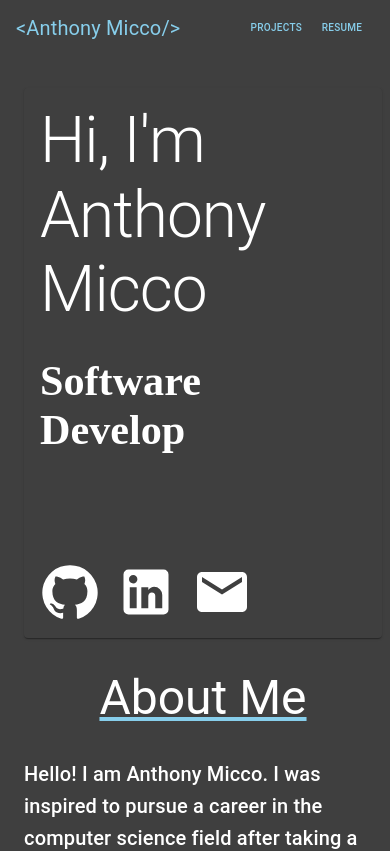
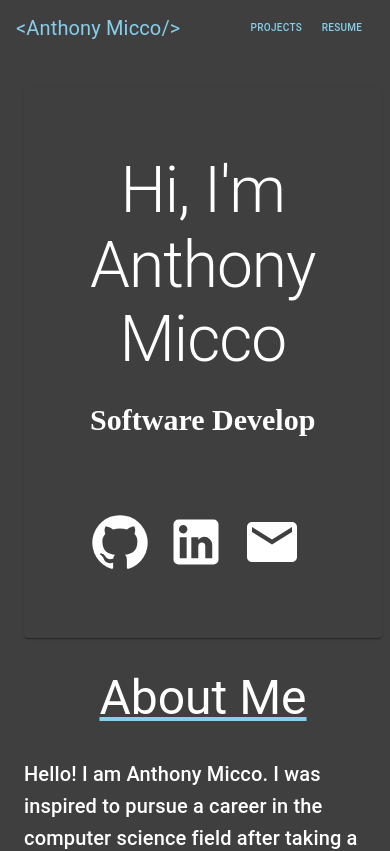
Before and after one commit to Ajmicco18/personalWebsite, a React (Create React App) app: page / in a window 390 px wide. Shown: the top 851 px of the page. Built offline with nearby package versions, Linux system fonts and the light colour scheme.

Commit message:
fixed Typewriter and Header responsiveness

```diff
--- a/src/components/Header.jsx
+++ b/src/components/Header.jsx
@@ -5,12 +5,12 @@ import Typewriter from "./Typewriter";
 export default function Header() {
     return (
         <Box marginTop={10} marginBottom={2} display={"flex"} alignItems={"center"} justifyContent={"center"}>
-            <Container maxWidth="fixed">
-                <Box display={"flex"} justifyContent={"center"}>
+            <Container >
+                <Box display={"flex"} justifyContent={"center"} maxWidth={"100%"}>
                     <Card sx={{ display: "flex", maxWidth: "100%", backgroundColor: "rgb(63, 63, 63)" }}>
-                        <Box sx={{ display: "flex", flexDirection: "column" }}>
-                            <CardContent sx={{ flex: "1 0 auto" }}>
-                                <Typography color="white" component="div" variant="h1" sx={{ fontSize: { xs: "4rem", md: "70px" } }}>
+                        <Box sx={{ display: "flex", flexDirection: "column", maxWidth: "2000px", padding: "50px" }}>
+                            <CardContent maxWidth="100%" sx={{ flex: "1 0 auto" }}>
+                                <Typography color="white" component="div" variant="h1" sx={{ textAlign: { xs: "center", sm: "left" }, fontSize: { xs: "4rem", md: "70px" } }}>
                                     Hi, I'm <br></br> Anthony Micco
                                 </Typography>
                                 <Typewriter></Typewriter>
@@ -29,7 +29,7 @@ export default function Header() {
                         </Box>
                         <CardMedia
                             component="img"
-                            sx={{ maxWidth: "40%", position: "sticky", opacity: { xs: "0%", md: "100%" } }}
+                            sx={{ maxWidth: "40%", position: "sticky", opacity: { xs: "0%", sm: "100%" } }}
                             image="../images/portrait.jpg"
                             alt="Self-portait"
                         />
--- a/src/components/Typewriter.jsx
+++ b/src/components/Typewriter.jsx
@@ -1,3 +1,4 @@
+import { Box } from "@mui/material";
 import React, { useEffect, useState } from "react"
 const words = ["Student", "Software Developer"]
 
@@ -30,6 +31,13 @@ export default function Typewriter() {
     }
 
     return (
-        <h1 >{text}</h1>
+        <Box component="h2"
+            sx={{
+                fontSize: { xs: "30px", sm: "50px" },
+                textAlign: { xs: "center", sm: "left" },
+                color: "white"
+            }}>
+            {text}
+        </Box>
     )
 }
```
